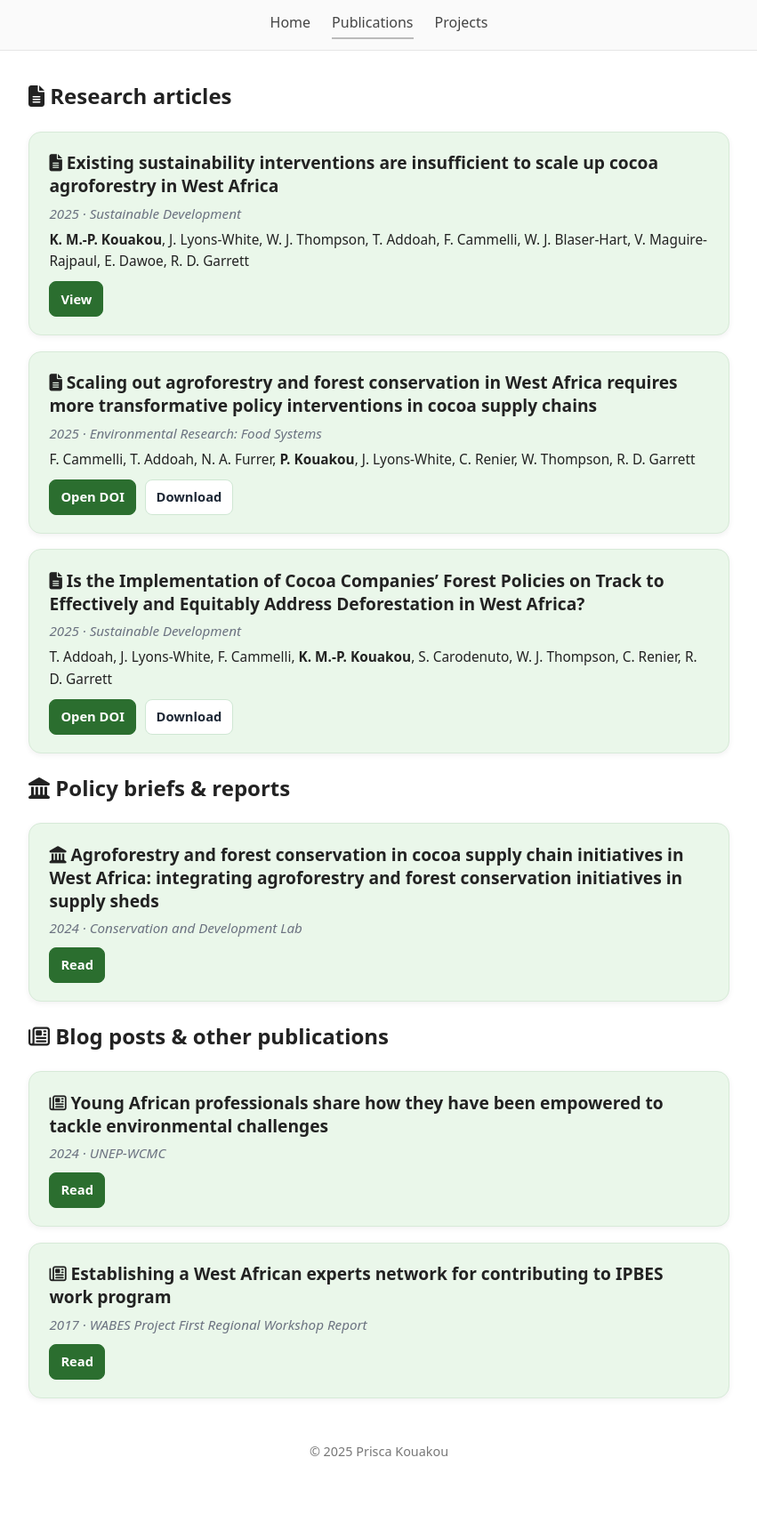
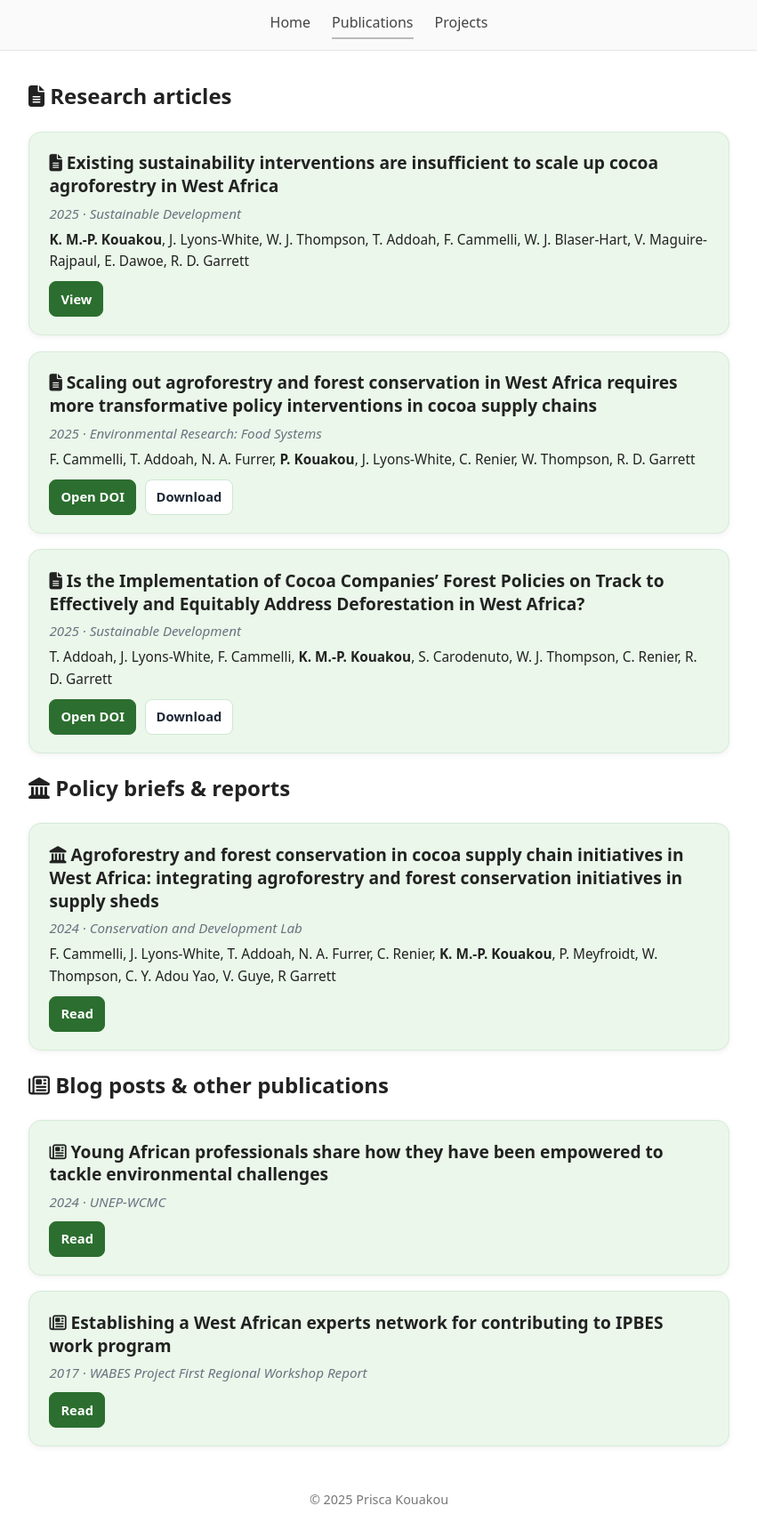
Before and after one commit to priscakmkouakou/priscakmkouakou.github.io, a Jekyll site: the page built from publications.md, in a window 1280 px wide. Shown: the whole page at 89% size, without its empty margins (214-1065 px from the left). Built offline with Jekyll 4.4.1, drawn with Linux system fonts in a browser that asks for light colours; before the commit the page ends 1675 px from its top, so only the background shows below that.

Commit message:
Update publications.md

```diff
--- a/publications.md
+++ b/publications.md
@@ -92,6 +92,9 @@ permalink: /publications/
       <i class="fa-solid fa-landmark"></i> Agroforestry and forest conservation in cocoa supply chain initiatives in West Africa: integrating agroforestry and forest conservation initiatives in supply sheds
     </h3>
     <div class="pub-meta">2024 · Conservation and Development Lab</div>
+    <div class="pub-authors">
+    F. Cammelli, J. Lyons-White, T. Addoah, N. A. Furrer, C. Renier, <strong>K. M.-P. Kouakou</strong>, P. Meyfroidt, W. Thompson, C. Y. Adou Yao, V. Guye, R Garrett
+      </div>
     <div class="pub-actions">
       <a class="primary" href="https://www.cdl.geog.cam.ac.uk/wp-content/uploads/Policy-Brief-Agroforestry_2025.pdf" target="_blank" rel="noopener">Read</a>
     </div>
```
